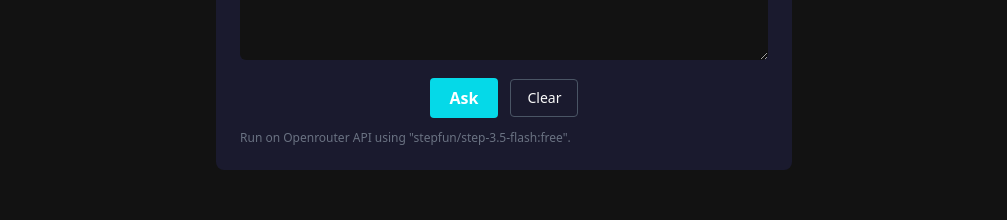
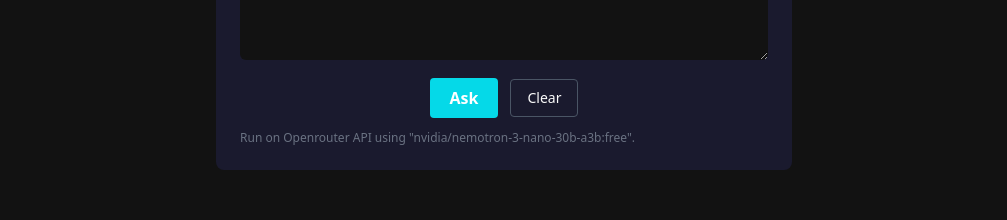
Before and after one commit to EdgardoCuellar/portfolio, a React (Vite) app: page / in a window 1280 px wide. Shown: the part 907-1127 px from the top of the page, without its empty margins (136-1143 px from the left). Built offline with nearby package versions, Linux system fonts and the light colour scheme.

Commit message:
Changed the model

```diff
--- a/src/components/jobfair_widget.jsx
+++ b/src/components/jobfair_widget.jsx
@@ -72,7 +72,7 @@ CONTEXT:
           "X-Title": "Job Fair Widget",           // Optional, identifies your app
         },
         body: JSON.stringify({
-          model: "stepfun/step-3.5-flash:free",
+          model: "nvidia/nemotron-3-nano-30b-a3b:free",
           messages: [
             {
               role: "system",
@@ -152,7 +152,7 @@ CONTEXT:
         )}
 
         <div className="mt-3 text-xs text-gray-500">
-          Run on Openrouter API using "stepfun/step-3.5-flash:free".
+          Run on Openrouter API using "nvidia/nemotron-3-nano-30b-a3b:free".
         </div>
       </div>
     </div>
```
